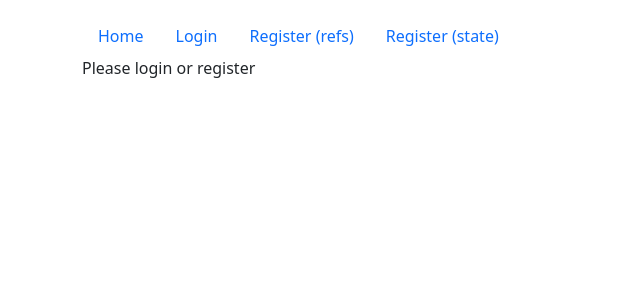
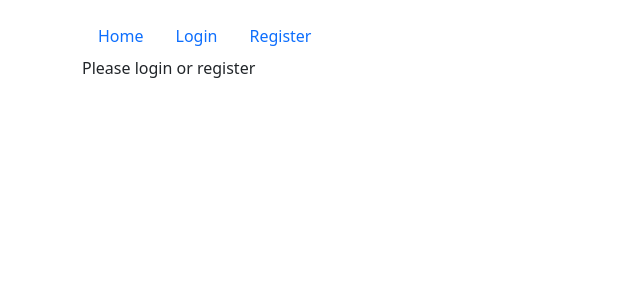
Before and after one commit to Mr-Charlesworth/react-form-example, a React (Vite) app: page / in a window 1280 px wide. Shown: the top 300 px of the page, without its empty margins (0-640 px from the left). Built offline with nearby package versions, Linux system fonts and the light colour scheme.

Commit message:
Added Context API example

```diff
--- a/src/App.tsx
+++ b/src/App.tsx
@@ -1,48 +1,55 @@
-import { useState } from "react"
+import { useEffect, useState } from "react"
 
-import { Route, Routes, useNavigate } from 'react-router-dom';
+import { useNavigate } from 'react-router-dom';
 
 import User from "./models/user";
-import RegisterRefs from "./components/RegisterRefs"
-import Login from "./components/Login";
-import Navbar from "./components/Navbar";
-import RegisterState from "./components/RegisterState";
-import Home from "./components/Home";
-import NotFound from "./components/NotFound";
-import UserList from "./components/UserList";
+import AuthContext from "./store/AuthContext";
+import Dashboard from "./components/Dashboard";
 
 const App = () => {
 
-  const navigate = useNavigate()
+  const navigate = useNavigate();
 
-  const [otherUsers, setOtherUsers] = useState<User[]>([]);
-  const [loggedInUser, setLoggedInUser] = useState('');
+  const storedUsers = JSON.parse(localStorage.getItem('users') as string) as User[] || []
+  const storedLoggedInUser = localStorage.getItem('loggedInUser') || ''
+
+  const [otherUsers, setOtherUsers] = useState<User[]>(storedUsers);
+  const [loggedInUser, setLoggedInUser] = useState(storedLoggedInUser);
+
+  useEffect(() => {
+    localStorage.setItem('loggedInUser', loggedInUser)
+  }, [loggedInUser]);
+
+  useEffect(() => {
+    localStorage.setItem('users', JSON.stringify(otherUsers))
+  }, [otherUsers]);
 
   const logout = () => {
     setLoggedInUser('');
     navigate('/');
   };
 
+  const login = (username: string) => {
+    setLoggedInUser(username);
+  };
+
+  const addUser = (newUser: User) => {
+    setOtherUsers((prev) => [...prev, newUser]);
+  }
+
   const isLoggedIn = loggedInUser !== '';
 
   return (
-    <div className="container mt-3">
-      <Navbar isLoggedIn={isLoggedIn} logout={logout} />
-      <Routes>
-        <Route path={'*'} element={<NotFound />} />
-        <Route path={'/users'} element={<UserList users={otherUsers} />} />
-        <Route path={'/'} element={<Home isLoggedIn={isLoggedIn} loggedInUser={loggedInUser} />} />
-        <Route
-          path={'/register-state'}
-          element={<RegisterState otherUsers={otherUsers} setLoggedInUser={setLoggedInUser} setOtherUsers={setOtherUsers} />}
-          />
-        <Route
-          path={'/register-refs'}
-          element={<RegisterRefs otherUsers={otherUsers} setLoggedInUser={setLoggedInUser} setOtherUsers={setOtherUsers}/>}
-        />
-        <Route path={'/login'} element={<Login otherUsers={otherUsers} setLoggedInUser={setLoggedInUser} />} />
-      </Routes>
-    </div>
+    <AuthContext.Provider value={{
+      users: otherUsers,
+      loggedInUser: loggedInUser,
+      addUser: addUser,
+      login: login,
+      logout: logout,
+      isLoggedIn: isLoggedIn,
+    }} >
+      <Dashboard/>
+    </AuthContext.Provider>
   )
 }
 
--- /dev/null
+++ b/src/components/Dashboard.tsx
@@ -0,0 +1,30 @@
+import { Route, Routes } from "react-router-dom";
+
+import Navbar from "./Navbar";
+import NotFound from "./NotFound";
+import UserList from "./UserList";
+import UserDetails from "./UserDetails";
+import Home from "./Home";
+import RegisterState from "./RegisterState";
+import Login from "./Login";
+
+const Dashboard = () => {
+  return (
+    <div className="container mt-3">
+      <Navbar />
+      <Routes>
+        <Route path={'*'} element={<NotFound />} />
+        <Route path={'/users'} element={<UserList />} />
+        <Route path={'/users/:username'} element={<UserDetails />} />
+        <Route path={'/'} element={<Home />} />
+        <Route
+          path={'/register-state'}
+          element={<RegisterState />}
+        />
+        <Route path={'/login'} element={<Login />} />
+      </Routes>
+    </div>
+  )
+};
+
+export default Dashboard;
--- a/src/components/Home.tsx
+++ b/src/components/Home.tsx
@@ -1,7 +1,9 @@
-import { FC } from "react";
+import { FC, useContext } from "react";
 
-const Home: FC<{ loggedInUser: string, isLoggedIn: boolean }> = ({ loggedInUser, isLoggedIn }) => {
+import AuthContext, { AuthContextType } from "../store/AuthContext";
 
+const Home: FC = () => {
+  const { isLoggedIn, loggedInUser } = useContext(AuthContext) as AuthContextType;
   const greeting = isLoggedIn ? `Welcome home ${loggedInUser}!` : "Please login or register";
 
   return (
--- a/src/components/Login.tsx
+++ b/src/components/Login.tsx
@@ -1,36 +1,28 @@
-import { FC, useRef, useState } from "react";
+import { FC, useContext, useRef, useState } from "react";
 
 import { useNavigate } from "react-router-dom";
+import AuthContext, { AuthContextType } from "../store/AuthContext";
 
-import User from "../models/user";
 
-const Login: FC<{
-  otherUsers: User[],
-  setLoggedInUser: React.Dispatch<React.SetStateAction<string>>
-}> = ({ otherUsers, setLoggedInUser }) => {
-
+const Login: FC = () => {
+  const { users, login } = useContext(AuthContext) as AuthContextType;
   const navigate = useNavigate();
-
   const [invalidLogin, setInvalidLogin] = useState(false)
-
   const usernameRef = useRef<HTMLInputElement>(null);
   const passwordRef = useRef<HTMLInputElement>(null);
 
   const submitHandler = (e: React.FormEvent) => {
     e.preventDefault();
-
     const username = usernameRef.current!.value;
     const password = passwordRef.current!.value;
-    const foundUser = otherUsers.find((u) => u.username === username);
+    const foundUser = users.find((u) => u.username === username);
     if (foundUser && foundUser.password === password) {
-      alert('You can login!');
-      setLoggedInUser(username);
+      login(username);
       navigate('/');
     } else {
       setInvalidLogin(true);
     }
   }
-
 
   return (
     <>
--- a/src/components/Navbar.tsx
+++ b/src/components/Navbar.tsx
@@ -1,11 +1,14 @@
-import { FC } from "react";
+import { FC, useContext } from "react";
 
 import { css } from "@emotion/css";
 
 import { Link } from "react-router-dom";
+import AuthContext, { AuthContextType } from "../store/AuthContext";
 
 
-const Navbar: FC<{ isLoggedIn: boolean, logout: () => void }> = ({ isLoggedIn, logout }) => {
+const Navbar: FC = () => {
+
+  const { isLoggedIn, logout } = useContext(AuthContext) as AuthContextType;
 
   const anchor = css`
       cursor: pointer;
@@ -31,10 +34,7 @@ const Navbar: FC<{ isLoggedIn: boolean, logout: () => void }> = ({ isLoggedIn, l
             <Link className="nav-link" to={'/login'}>{"Login"}</Link>
           </li>
           <li className="nav-item">
-            <Link className="nav-link" to={'/register-refs'}>{"Register (refs)"}</Link>
-          </li>
-          <li className="nav-item">
-            <Link className="nav-link" to={'/register-state'}>{"Register (state)"}</Link>
+            <Link className="nav-link" to={'/register-state'}>{"Register"}</Link>
           </li>
         </>
       )}
--- a/src/components/RegisterState.tsx
+++ b/src/components/RegisterState.tsx
@@ -1,17 +1,13 @@
-import { FC, useEffect, useState } from "react";
+import { FC, useContext, useEffect, useState } from "react";
 
 import { css } from "@emotion/css";
 import { useNavigate } from "react-router-dom";
 
-import User from "../models/user";
 import { validateConfirmation, validatePassword, validateUsername } from "../utils/userValidation";
+import AuthContext, { AuthContextType } from "../store/AuthContext";
 
-const RegisterState: FC<{
-  otherUsers: User[],
-  setLoggedInUser: React.Dispatch<React.SetStateAction<string>>,
-  setOtherUsers: React.Dispatch<React.SetStateAction<User[]>>,
-}> = ({ otherUsers, setLoggedInUser, setOtherUsers }) => {
-
+const RegisterState: FC = () => {
+  const { users, login, addUser } = useContext(AuthContext) as AuthContextType;
   const navigate = useNavigate();
 
   const [usernameErrors, setUsernameError] = useState<string[]>([])
@@ -42,10 +38,10 @@ const RegisterState: FC<{
   };
 
   useEffect(() => {
-    setUsernameError(() => validateUsername(formValues.username, otherUsers.map((u) => u.username)));
+    setUsernameError(() => validateUsername(formValues.username, users.map((u) => u.username)));
     setPasswordError(() => validatePassword(formValues.password));
     setConfirmationError(() => validateConfirmation(formValues.password, formValues.confirmation));
-  }, [formValues, otherUsers]);
+  }, [formValues, users]);
 
   const submitHandler = (e: React.FormEvent<HTMLFormElement>) => {
     e.preventDefault();
@@ -53,8 +49,8 @@ const RegisterState: FC<{
       .some((errArray) => errArray.length > 0);
 
     if (!hasErrors) {
-      setLoggedInUser(formValues.username);
-      setOtherUsers((prev) => [...prev, { username: formValues.username, password: formValues.password }]);
+      login(formValues.username);
+      addUser({ username: formValues.username, password: formValues.password });
       navigate('/');
     }
 
--- /dev/null
+++ b/src/components/UserDetails.tsx
@@ -0,0 +1,27 @@
+import { FC, useContext } from "react";
+
+import { useParams } from "react-router-dom";
+
+import NotFound from "./NotFound";
+import AuthContext, { AuthContextType } from "../store/AuthContext";
+
+const UserDetails: FC = () => {
+  const { username } = useParams();
+  const { users } = useContext(AuthContext) as AuthContextType;
+  const user = users.find((u) => u.username === username);
+
+  if (!user) {
+    return (<NotFound/>)
+  }
+
+  return (
+    <div className="card">
+      <div className="card-body">
+        <p>{`Username: ${user.username}`}</p>
+        <p>{`Password: ${user.password}`}</p>
+      </div>
+    </div>
+  );
+};
+
+export default UserDetails;
--- a/src/components/UserList.tsx
+++ b/src/components/UserList.tsx
@@ -1,9 +1,11 @@
-import { FC } from "react"
+import { FC, useContext } from "react"
 
-import UserModel from "../models/user"
 import UserListItem from "./UserListItem"
+import AuthContext, { AuthContextType } from "../store/AuthContext";
 
-const UserList: FC<{ users: UserModel[] }> = ({ users }) => {
+const UserList: FC = () => {
+  const { users } = useContext(AuthContext) as AuthContextType;
+
   return users.map((user) => (<UserListItem key={user.username} user={user} />));
 };
 
--- a/src/components/UserListItem.tsx
+++ b/src/components/UserListItem.tsx
@@ -9,7 +9,7 @@ const UserListItem: FC<{ user: UserModel }> = ({ user }) => {
     <div className="card">
       <div className="card-body">
         <p>{`Username: ${user.username}`}</p>
-        <Link to={`/users/{username}`}>More Details</Link>
+        <Link to={`/users/${user.username}`}>More Details</Link>
       </div>
     </div>
   )
--- /dev/null
+++ b/src/store/AuthContext.tsx
@@ -0,0 +1,16 @@
+import { createContext } from 'react';
+
+import User from '../models/user';
+
+export type AuthContextType = {
+    users: User[],
+    loggedInUser: string,
+    login: (username: string) => void,
+    logout: () => void,
+    addUser: (newUser: User) => void,
+    isLoggedIn: boolean,
+};
+
+const AuthContext = createContext<AuthContextType | null>(null);
+
+export default AuthContext;
```
